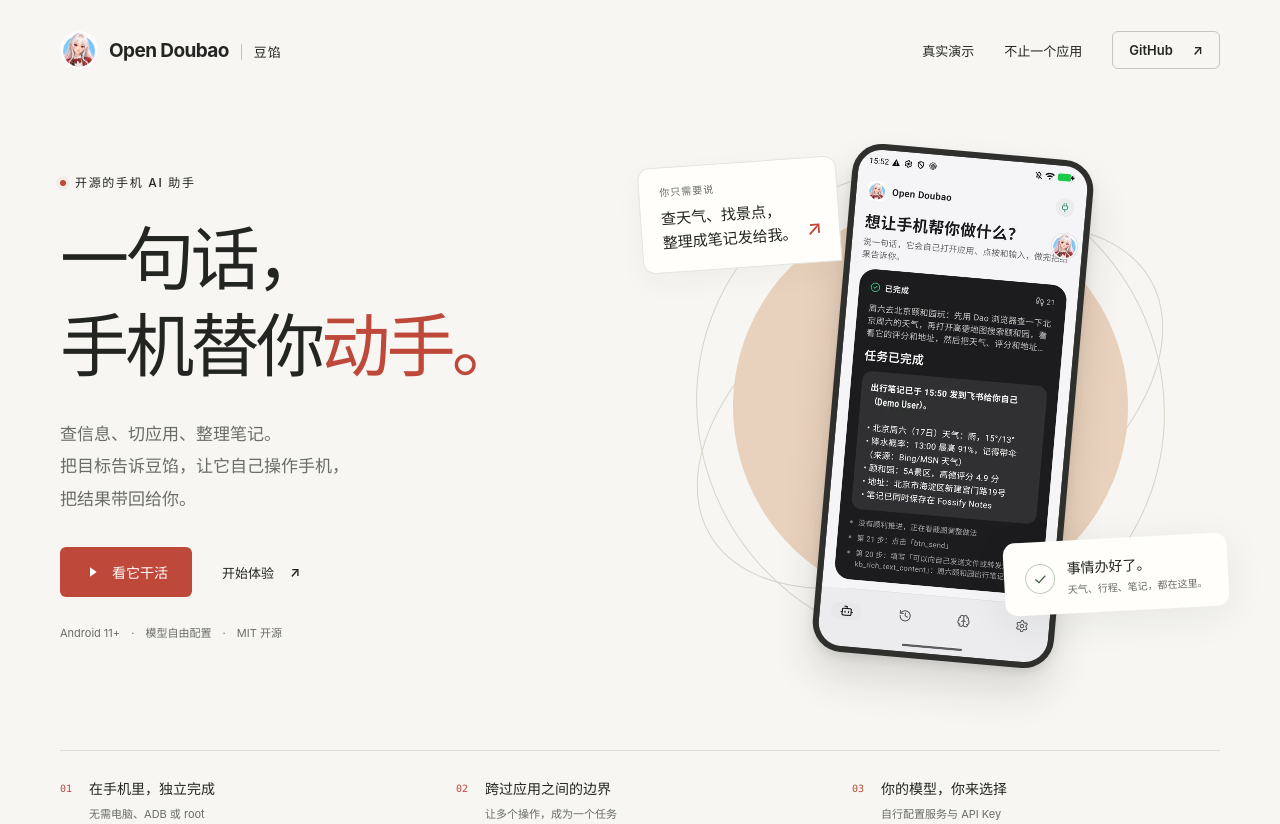
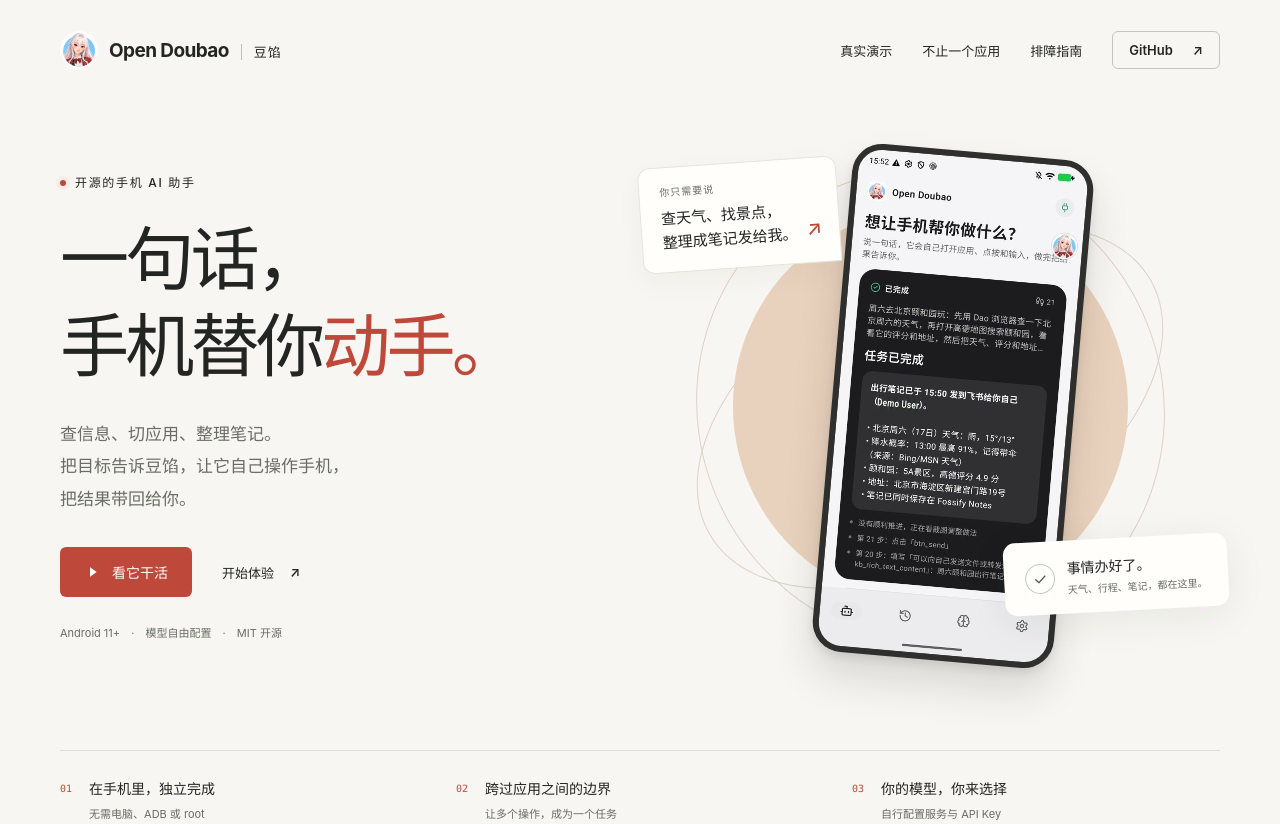
Before and after one commit to moonrailgun/open-doubao-phone, a plain HTML site: page website/index.html in a window 1280 px wide. Shown: the top 824 px of the page. Drawn offline with Linux system fonts and the light colour scheme.

Commit message:
docs(website): link troubleshooting guide from site navigation

```diff
--- a/website/index.html
+++ b/website/index.html
@@ -23,6 +23,7 @@
       <nav aria-label="主导航">
         <a class="nav-section" href="#demo">真实演示</a>
         <a class="nav-section" href="#ecosystem">不止一个应用</a>
+        <a class="nav-section" href="troubleshooting/">排障指南</a>
         <a class="nav-github" href="https://github.com/moonrailgun/open-doubao-phone">GitHub <span aria-hidden="true">↗</span></a>
       </nav>
     </header>
@@ -144,6 +145,7 @@
           <details open><summary>普通手机就能用吗？<span aria-hidden="true">+</span></summary><p>支持 Android 11+，无需 root 或电脑。配置模型、开启无障碍服务即可开始。</p></details>
           <details><summary>我的数据会去哪里？<span aria-hidden="true">+</span></summary><p>记录在本机加密保存。任务所需的页面内容、记忆和截图会发送到你选择的模型服务。</p></details>
           <details><summary>执行过程可以控制吗？<span aria-hidden="true">+</span></summary><p>可以排除应用、随时停止任务。密码与系统授权由你处理，付款、删除等敏感操作仍需你核对。</p></details>
+          <details><summary>无障碍服务总是自动关闭怎么办？<span aria-hidden="true">+</span></summary><p>部分手机的后台管理会影响无障碍服务。如果你使用华为手机，可以按<a href="troubleshooting/#huawei-accessibility" class="text-link">排障指南</a>检查应用启动管理、电池优化和后台清理设置。</p></details>
         </div>
       </section>
 
@@ -156,7 +158,7 @@
     <footer class="footer wrap">
       <a class="brand" href="#"><img src="assets/logo.png" width="28" height="28" alt="" /><span>Open Doubao<span class="brand-cn">豆馅</span></span></a>
       <p>让目标，变成行动。</p>
-      <nav aria-label="页脚导航"><a href="memes/">梗图</a><a href="https://github.com/moonrailgun/open-doubao-phone/blob/main/LICENSE">MIT License</a><a href="https://github.com/moonrailgun/open-doubao-phone/issues">反馈</a></nav>
+      <nav aria-label="页脚导航"><a href="troubleshooting/">排障指南</a><a href="memes/">梗图</a><a href="https://github.com/moonrailgun/open-doubao-phone/blob/main/LICENSE">MIT License</a><a href="https://github.com/moonrailgun/open-doubao-phone/issues">反馈</a></nav>
     </footer>
   </body>
 </html>
```
Also changed, not shown: website/memes/index.html (+1 -1 lines).
